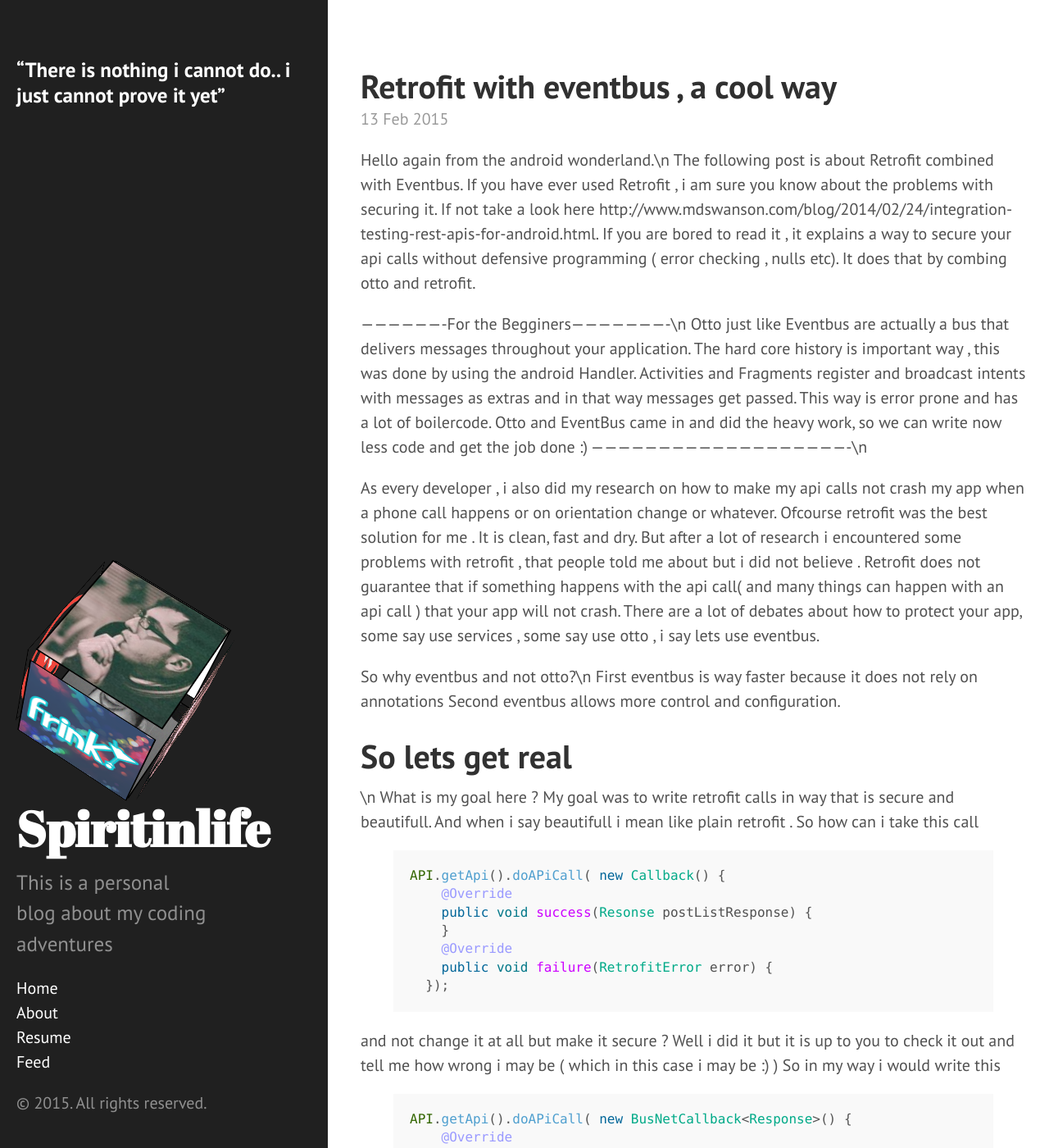
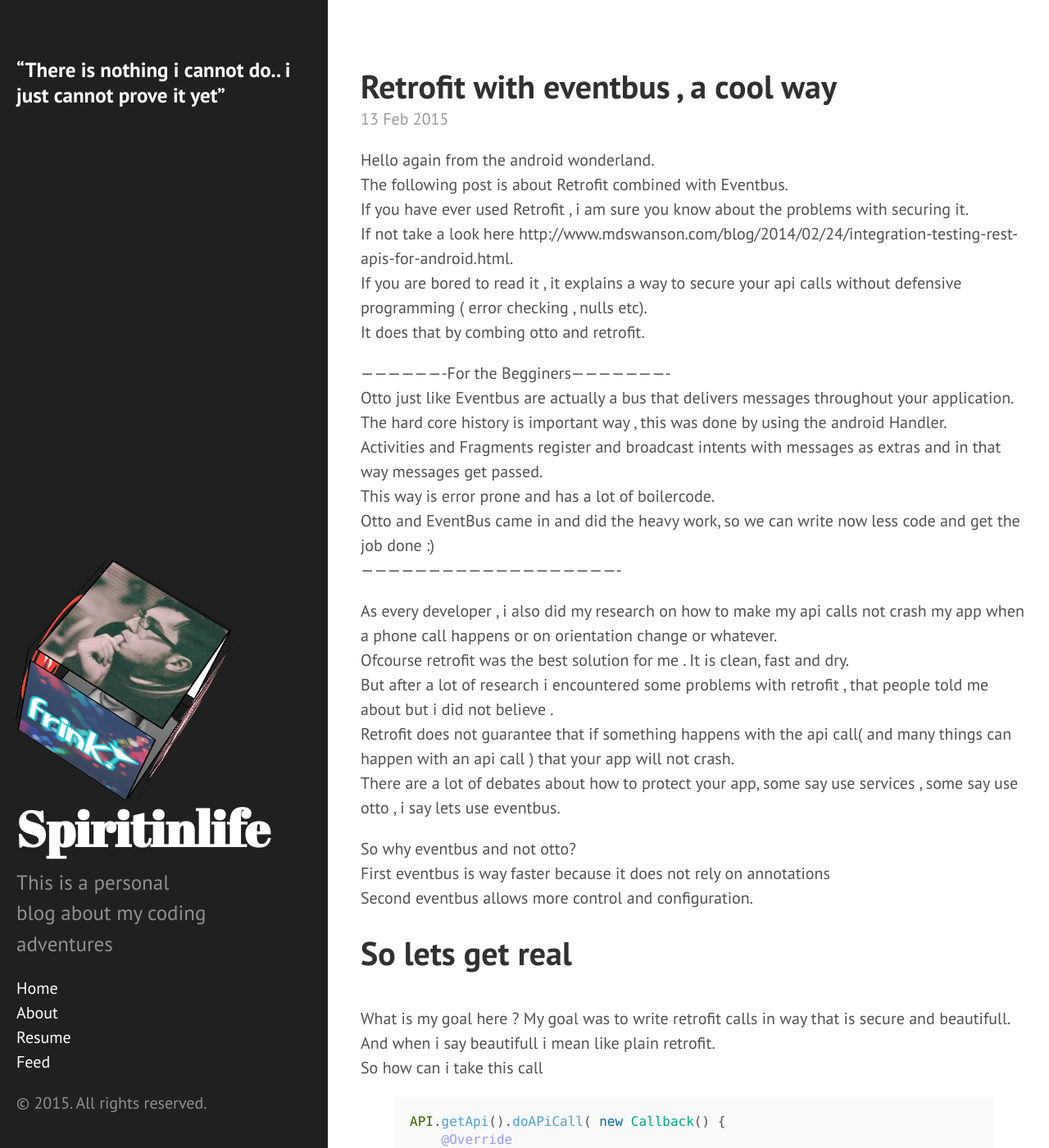
Before and after one commit to spiritinlife/spiritinlife.github.io, a Jekyll site: the page built from _posts/2015-02-13-retrofit-eventbus-cool.markdown, in a window 1280 px wide and 1400 px high. Shown: the whole window at 82% size. Built offline with Jekyll 4.4.1, drawn with Linux system fonts in a browser that asks for light colours; Markdown is read by kramdown in place of the engine named in the settings; comment, search, counter and statistics services are not loaded; some of the changed text lies outside the part shown.

Commit message:
Well new commit

```diff
--- a/_posts/2015-02-13-retrofit-eventbus-cool.markdown
+++ b/_posts/2015-02-13-retrofit-eventbus-cool.markdown
@@ -5,36 +5,36 @@ date:   2015-02-13 6:40:00
 categories: Android,Retrofit,Eventbus
 ---
 
-Hello again from the android wonderland.\n
-The following post is about Retrofit combined with Eventbus.
-If you have ever used Retrofit , i am sure you know about the problems with securing it.
-If not take a look here http://www.mdswanson.com/blog/2014/02/24/integration-testing-rest-apis-for-android.html.
-If you are bored to read it , it explains a way to secure your api calls without defensive programming ( error checking , nulls etc).
-It does that by combing otto and retrofit.
+Hello again from the android wonderland.<br>
+The following post is about Retrofit combined with Eventbus.<br>
+If you have ever used Retrofit , i am sure you know about the problems with securing it.<br>
+If not take a look here http://www.mdswanson.com/blog/2014/02/24/integration-testing-rest-apis-for-android.html.<br>
+If you are bored to read it , it explains a way to secure your api calls without defensive programming ( error checking , nulls etc).<br>
+It does that by combing otto and retrofit.<br>
 
--------------------For the Begginers----------------------\n
-Otto just like Eventbus are actually a bus that delivers messages throughout your application.
-The hard core history is important way , this was done by using the android Handler.
-Activities and Fragments register and broadcast intents with messages as extras and in that way messages get passed.
-This way is error prone and has a lot of boilercode.
-Otto and EventBus came in and did the heavy  work, so we can write now less code and get the job done :)
-----------------------------------------------------------\n
+-------------------For the Begginers----------------------<br>
+Otto just like Eventbus are actually a bus that delivers messages throughout your application.<br>
+The hard core history is important way , this was done by using the android Handler.<br>
+Activities and Fragments register and broadcast intents with messages as extras and in that way messages get passed.<br>
+This way is error prone and has a lot of boilercode.<br>
+Otto and EventBus came in and did the heavy  work, so we can write now less code and get the job done :)<br>
+----------------------------------------------------------<br>
 
-As every developer , i also did my research on how to make my api calls not crash my app when a phone call happens or on orientation change or whatever.
-Ofcourse retrofit was the best solution for me . It is clean, fast and dry.
-But after a lot of research i encountered some problems with retrofit , that people told me about but i did not believe .
-Retrofit does not guarantee that if something happens with the api call( and many things can happen with an api call ) that your app will not crash.
-There are a lot of debates about how to protect your app, some say use services , some say use otto , i say lets use eventbus.
+As every developer , i also did my research on how to make my api calls not crash my app when a phone call happens or on orientation change or whatever.<br>
+Ofcourse retrofit was the best solution for me . It is clean, fast and dry.<br>
+But after a lot of research i encountered some problems with retrofit , that people told me about but i did not believe .<br>
+Retrofit does not guarantee that if something happens with the api call( and many things can happen with an api call ) that your app will not crash.<br>
+There are a lot of debates about how to protect your app, some say use services , some say use otto , i say lets use eventbus.<br>
 
-So why eventbus and not otto?\n
-First eventbus is way faster because it does not rely on annotations
-Second eventbus allows more control and configuration.
+So why eventbus and not otto?<br>
+First eventbus is way faster because it does not rely on annotations<br>
+Second eventbus allows more control and configuration.<br>
 
-<h1> So lets get real </h1>\n
+<h1> So lets get real </h1><br>
 What is my goal here ?
-My goal was to write retrofit calls in way that is secure and beautifull.
-And when i say beautifull i mean like plain retrofit .
-So how can i take this call
+My goal was to write retrofit calls in way that is secure and beautifull.<br>
+And when i say beautifull i mean like plain retrofit.<br>
+So how can i take this call<br>
 {% highlight java %}
 API.getApi().doAPiCall( new Callback() {
     @Override
@@ -46,7 +46,7 @@ API.getApi().doAPiCall( new Callback() {
 
 {% endhighlight %}
 
-and not change it at all but make it secure ?
+and not change it at all but make it secure ?<br>
 Well i did it but it is up to you to check it out and tell me how wrong i may be ( which in this case i may be :) )
 So in my way i would write this
 
@@ -60,14 +60,14 @@ API.getApi().doAPiCall( new BusNetCallback<Response>() {
   });
 {% endhighlight %}
 
-So how did i do that ?\n
-As you see the only thing i changes is that i changed Callback to BusNetCallback and rename success and failure.
-And i say to you that this is a secure way and as you see mostly nothing has changed from the retrofit way.
+So how did i do that ?<br>
+As you see the only thing i changes is that i changed Callback to BusNetCallback and rename success and failure.<br>
+And i say to you that this is a secure way and as you see mostly nothing has changed from the retrofit way.<br>
 
-<h1>SO Lets see what i did to achieve this</h1>\n
-All i did is extend the Callback class in way that by default uses the eventbus to pass all api calls through the bus.
-In that way we can rest assure that if something goes wrong it will not go wrong in our main thread.
-So i will just through some code  and i will try to explain after.
+<h1>SO Lets see what i did to achieve this</h1><br>
+All i did is extend the Callback class in way that by default uses the eventbus to pass all api calls through the bus.<br>
+In that way we can rest assure that if something goes wrong it will not go wrong in our main thread.<br>
+So i will just through some code  and i will try to explain after.<br>
 
 
 {% highlight java %}
@@ -162,16 +162,16 @@ public abstract class BusNetCallback<T> implements Callback<T> {
 }
 {% endhighlight %}
 
-So i think the code is pretty well commented and understandable.
-I declare two onEvent methods that are the api calls subscribers
-and when the api call returns it posts an event to the corresponding event handler.
-Them the event handler calls the method that holds your code .This method could be either the
-apiSuccess or the apiFailure which you implement as you saw above.
+So i think the code is pretty well commented and understandable.<br>
+I declare two onEvent methods that are the api calls subscribers <br>
+and when the api call returns it posts an event to the corresponding event handler.<br>
+Them the event handler calls the method that holds your code .This method could be either the<br>
+apiSuccess or the apiFailure which you implement as you saw above.<br>
 
-Some notes this code is not heavilly tested  and i beleive many things could go wrong, but it is the
-cleanest solution so far and for that reason i am pretty proud for it.
-I really hope you like it and use it in your projects but must of all i hope you criticize it and make it better.
+Some notes this code is not heavilly tested  and i beleive many things could go wrong, but it is the<br>
+cleanest solution so far and for that reason i am pretty proud for it.<br>
+I really hope you like it and use it in your projects but must of all i hope you criticize it and make it better.<br>
 
-<h3>Important</h3>\n
-I believe that this code can become a lot better and i hope you can give your expertize .
-So do not hesitate write me a comment.
+<h3>Important</h3><br>
+I believe that this code can become a lot better and i hope you can give your expertize .<br>
+So do not hesitate, write me a comment.
```
